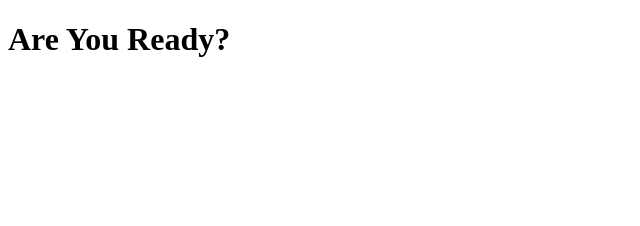
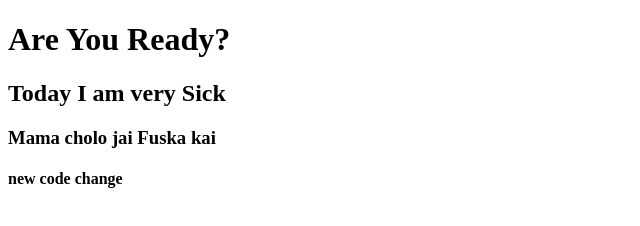
Before and after one commit to dipu1307/my-second-repo, a plain HTML site: page index.html in a window 1280 px wide. Shown: the whole page, without its empty margins (0-640 px from the left). Drawn offline with Linux system fonts and the light colour scheme.

Commit message:
added header

```diff
--- a/index.html
+++ b/index.html
@@ -8,5 +8,8 @@
 </head>
 <body>
     <h1>Are You Ready?</h1>
+    <h2>Today I am very Sick</h2>
+    <h3>Mama cholo jai Fuska kai</h3>
+    <h4>new code change</h4>
 </body>
 </html>
```
